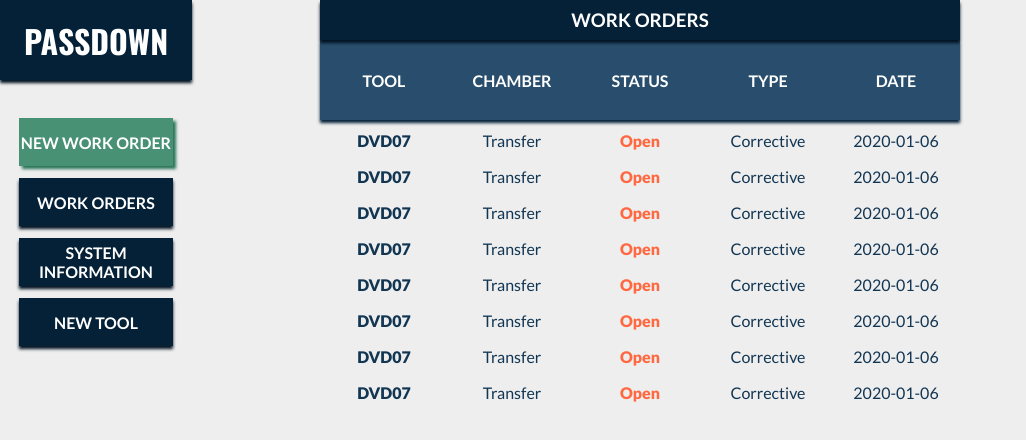
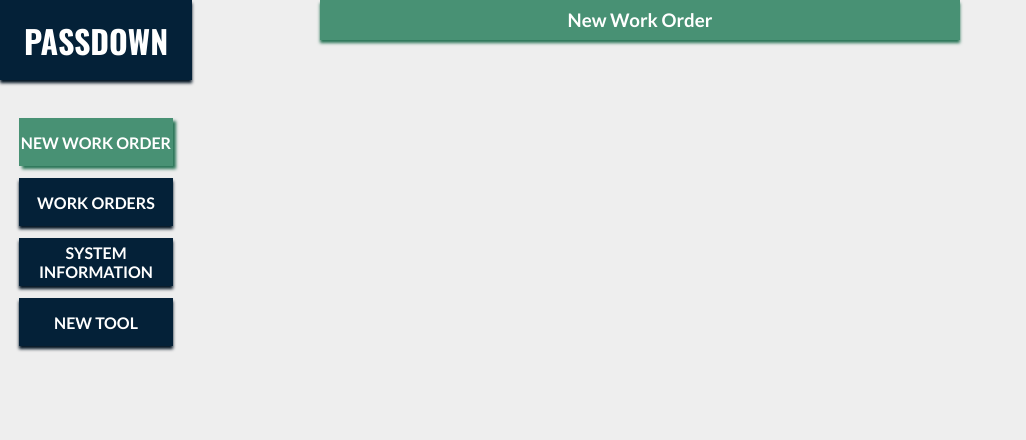
Before and after one commit to macieln/passdown, a plain HTML site: page public/index.html in a window 1280 px wide. Both pictures are taken after a click on the element "NEW WORK ORDER". Shown: the whole page, without its empty margins (0-1026 px from the left). Drawn offline with nearby package versions, Linux system fonts and the light colour scheme.

Commit message:
Assigned cursor defaults & begain new wo form design.

```diff
--- a/public/index.html
+++ b/public/index.html
@@ -22,75 +22,161 @@
     </nav>
 
     <div id="viewName">
-        <h3>WORK ORDERS</h3>
+        <h3>Work Orders List</h3>
     </div>
 
-    <div id="tableHead">
+    <div></div>
+
+    <!-- <div id="tableHead">
         <p>TOOL</p>
         <p>CHAMBER</p>
         <p>STATUS</p>
         <p>TYPE</p>
         <p>DATE</p>
-    </div>
+    </div> -->
 
-    <div id="woTable">
-        <div class="woLine" onclick="openWo(0000)">
+    <!-- <div id="woTable">
+        <div class="woLine" onclick="openWo(0)">
             <p id="toolId">DVD07</p>
             <p id="chamber">Transfer</p>
-            <p id="Status">Open</p>
+            <p id="Status">OPEN</p>
             <p id="type">Corrective</p>
             <p id="date">2020-01-06</p>
         </div>
-        <div class="woLine" onclick="openWo(0001)">
+        <div class="woLine" onclick="openWo(1)">
             <p id="toolId">DVD07</p>
             <p id="chamber">Transfer</p>
-            <p id="Status">Open</p>
+            <p id="Status">OPEN</p>
             <p id="type">Corrective</p>
             <p id="date">2020-01-06</p>
         </div>
-        <div class="woLine" onclick="openWo(0002)">
+        <div class="woLine" onclick="openWo(2)">
             <p id="toolId">DVD07</p>
             <p id="chamber">Transfer</p>
-            <p id="Status">Open</p>
+            <p id="Status">OPEN</p>
             <p id="type">Corrective</p>
             <p id="date">2020-01-06</p>
         </div>
-        <div class="woLine" onclick="openWo(0003)">
+        <div class="woLine" onclick="openWo(3)">
             <p id="toolId">DVD07</p>
             <p id="chamber">Transfer</p>
-            <p id="Status">Open</p>
+            <p id="Status">OPEN</p>
             <p id="type">Corrective</p>
             <p id="date">2020-01-06</p>
         </div>
-        <div class="woLine" onclick="openWo(0004)">
+        <div class="woLine" onclick="openWo(4)">
             <p id="toolId">DVD07</p>
             <p id="chamber">Transfer</p>
-            <p id="Status">Open</p>
+            <p id="Status">OPEN</p>
             <p id="type">Corrective</p>
             <p id="date">2020-01-06</p>
         </div>
-        <div class="woLine" onclick="openWo(0005)">
+        <div class="woLine" onclick="openWo(5)">
             <p id="toolId">DVD07</p>
             <p id="chamber">Transfer</p>
-            <p id="Status">Open</p>
+            <p id="Status">OPEN</p>
             <p id="type">Corrective</p>
             <p id="date">2020-01-06</p>
         </div>
-        <div class="woLine" onclick="openWo(0006)">
+        <div class="woLine" onclick="openWo(6)">
             <p id="toolId">DVD07</p>
             <p id="chamber">Transfer</p>
-            <p id="Status">Open</p>
+            <p id="Status">OPEN</p>
             <p id="type">Corrective</p>
             <p id="date">2020-01-06</p>
         </div>
-        <div class="woLine" onclick="openWo(0007)">
+        <div class="woLine" onclick="openWo(7)">
             <p id="toolId">DVD07</p>
             <p id="chamber">Transfer</p>
-            <p id="Status">Open</p>
+            <p id="Status">OPEN</p>
             <p id="type">Corrective</p>
             <p id="date">2020-01-06</p>
         </div>
-    </div>
+        <div class="woLine" onclick="openWo(8)">
+            <p id="toolId">DVD07</p>
+            <p id="chamber">Transfer</p>
+            <p id="Status">OPEN</p>
+            <p id="type">Corrective</p>
+            <p id="date">2020-01-06</p>
+        </div>
+        <div class="woLine" onclick="openWo(9)">
+            <p id="toolId">DVD07</p>
+            <p id="chamber">Transfer</p>
+            <p id="Status">OPEN</p>
+            <p id="type">Corrective</p>
+            <p id="date">2020-01-06</p>
+        </div>
+        <div class="woLine" onclick="openWo(10)">
+            <p id="toolId">DVD07</p>
+            <p id="chamber">Transfer</p>
+            <p id="Status">OPEN</p>
+            <p id="type">Corrective</p>
+            <p id="date">2020-01-06</p>
+        </div>
+        <div class="woLine" onclick="openWo(11)">
+            <p id="toolId">DVD07</p>
+            <p id="chamber">Transfer</p>
+            <p id="Status">OPEN</p>
+            <p id="type">Corrective</p>
+            <p id="date">2020-01-06</p>
+        </div>
+        <div class="woLine" onclick="openWo(12)">
+            <p id="toolId">DVD07</p>
+            <p id="chamber">Transfer</p>
+            <p id="Status">OPEN</p>
+            <p id="type">Corrective</p>
+            <p id="date">2020-01-06</p>
+        </div>
+        <div class="woLine" onclick="openWo(13)">
+            <p id="toolId">DVD07</p>
+            <p id="chamber">Transfer</p>
+            <p id="Status">OPEN</p>
+            <p id="type">Corrective</p>
+            <p id="date">2020-01-06</p>
+        </div>
+        <div class="woLine" onclick="openWo(14)">
+            <p id="toolId">DVD07</p>
+            <p id="chamber">Transfer</p>
+            <p id="Status">OPEN</p>
+            <p id="type">Corrective</p>
+            <p id="date">2020-01-06</p>
+        </div>
+        <div class="woLine" onclick="openWo(15)">
+            <p id="toolId">DVD07</p>
+            <p id="chamber">Transfer</p>
+            <p id="Status">OPEN</p>
+            <p id="type">Corrective</p>
+            <p id="date">2020-01-06</p>
+        </div>
+        <div class="woLine" onclick="openWo(16)">
+            <p id="toolId">DVD07</p>
+            <p id="chamber">Transfer</p>
+            <p id="Status">OPEN</p>
+            <p id="type">Corrective</p>
+            <p id="date">2020-01-06</p>
+        </div>
+        <div class="woLine" onclick="openWo(17)">
+            <p id="toolId">DVD07</p>
+            <p id="chamber">Transfer</p>
+            <p id="Status">OPEN</p>
+            <p id="type">Corrective</p>
+            <p id="date">2020-01-06</p>
+        </div>
+        <div class="woLine" onclick="openWo(18)">
+            <p id="toolId">DVD07</p>
+            <p id="chamber">Transfer</p>
+            <p id="Status">OPEN</p>
+            <p id="type">Corrective</p>
+            <p id="date">2020-01-06</p>
+        </div>
+        <div class="woLine" onclick="openWo(19)">
+            <p id="toolId">DVD07</p>
+            <p id="chamber">Transfer</p>
+            <p id="Status">OPEN</p>
+            <p id="type">Corrective</p>
+            <p id="date">2020-01-06</p>
+        </div>
+    </div> -->
 
     <script src="main.js"></script>
 </body>
--- a/public/main.js
+++ b/public/main.js
@@ -1,9 +1,11 @@
-function openWo(woId) {
-    console.log("Opened WO: " + woId)
+var viewNameEl = document.getElementById('viewName');
+var newWoButtonEl = document.getElementById('newWoButton');
+
+function initWO() {
+    viewNameEl.id = "newWoView";
+    viewNameEl.innerHTML = `<h3>New Work Order</h3>`;
 };
 
-var newWObuttonEl = document.getElementById('newWoButton');
-
-newWObuttonEl.addEventListener("click", function(){
-    console.log("What up Coco!");
+newWoButtonEl.addEventListener("click", function() {
+    initWO();
 });
--- a/public/style.css
+++ b/public/style.css
@@ -32,6 +32,7 @@ header h1 {
     margin: auto;
     font-family: 'Oswald', sans-serif;
     color: #ffffff;
+    cursor: default;
 }
 
 nav {
@@ -67,18 +68,20 @@ nav {
 }
 
 .navbutton:hover {
-    background-color: #dddddd;
+    background-color: #ffffff;
     z-index: 0;
     box-shadow: none;
+    cursor: pointer;
 }
 
 .navbutton:hover p {
     color: #011221;
     font-weight: 900;
+    cursor: pointer;
 }
 
 #newWoButton:hover {
-    background-color: #dddddd;
+    background-color: #ffffff;
     z-index: 0;
     box-shadow: none;
 }
@@ -101,9 +104,11 @@ nav {
 }
 
 #viewName h3 {
+    width: 100%;
     margin: auto;
     text-align: center;
     color: #ffffff;
+    cursor: default;
 }
 
 #tableHead {
@@ -125,6 +130,7 @@ nav {
     text-align: center;
     color: #ffffff;
     font-weight: 700;
+    cursor: default;
 }
 
 #woTable {
@@ -141,12 +147,9 @@ nav {
     width: 50vw;
     height: 4vh;
     margin: auto;
-    margin-top: .5vh;
+    margin-top: 1vh;
     display: flex;
     flex-direction: row;
-    /* background-color: #376D9A;
-    z-index: 25;
-    box-shadow: 1px 1px 0px #104673;   */
 }
 
 .woLine p {
@@ -169,4 +172,29 @@ nav {
     background-color: #dddddd;
     z-index: 0;
     box-shadow: none;
+    cursor: pointer;
 }
+
+.woLine:hover p {
+    cursor: pointer;
+}
+
+#newWoView {
+    width: 50vw;
+    height: 5vh;
+    display: flex;
+    position: fixed;
+    top: 0;
+    left: 25vw;
+    background-color: #489174;
+    z-index: 100;
+    box-shadow: 0px 3px 3px #277455;
+}
+
+#newWoView h3 {
+    width: 100%;
+    margin: auto;
+    text-align: center;
+    color: #ffffff;
+    cursor: default;
+}
```
